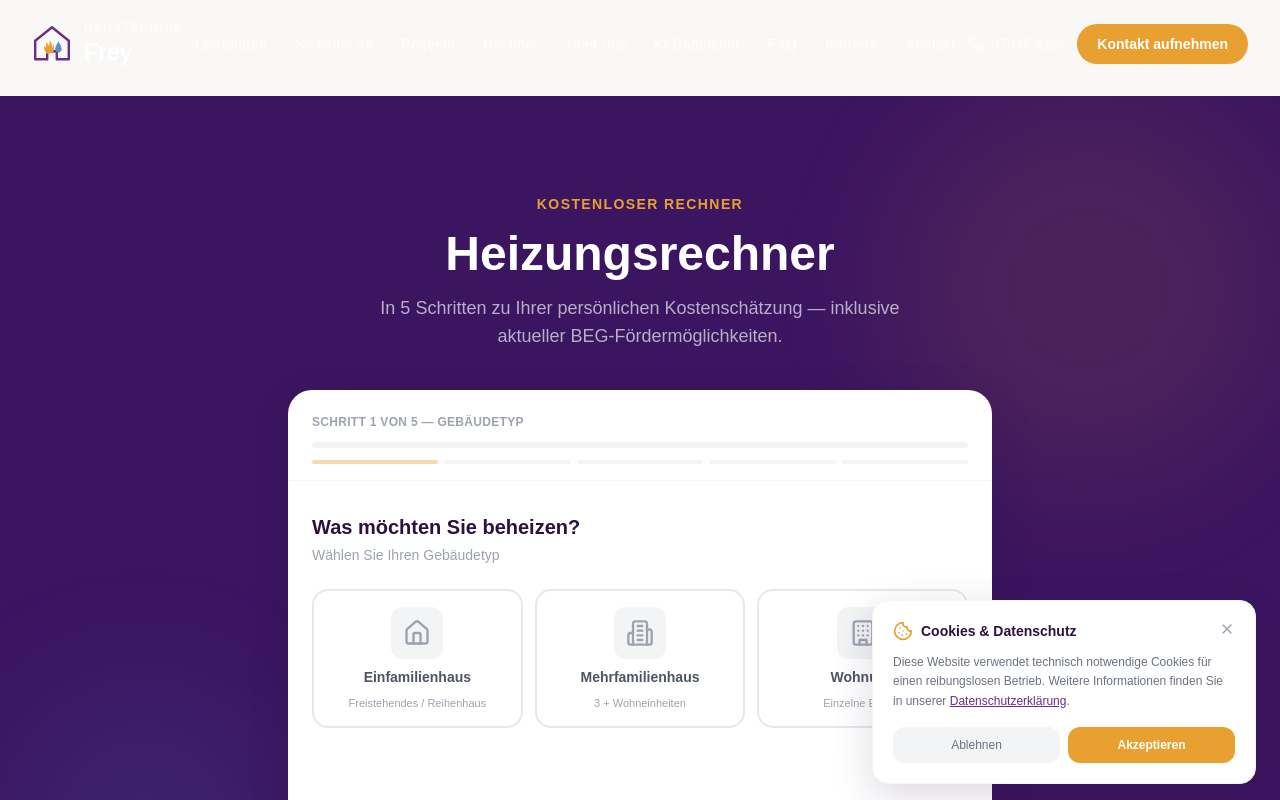
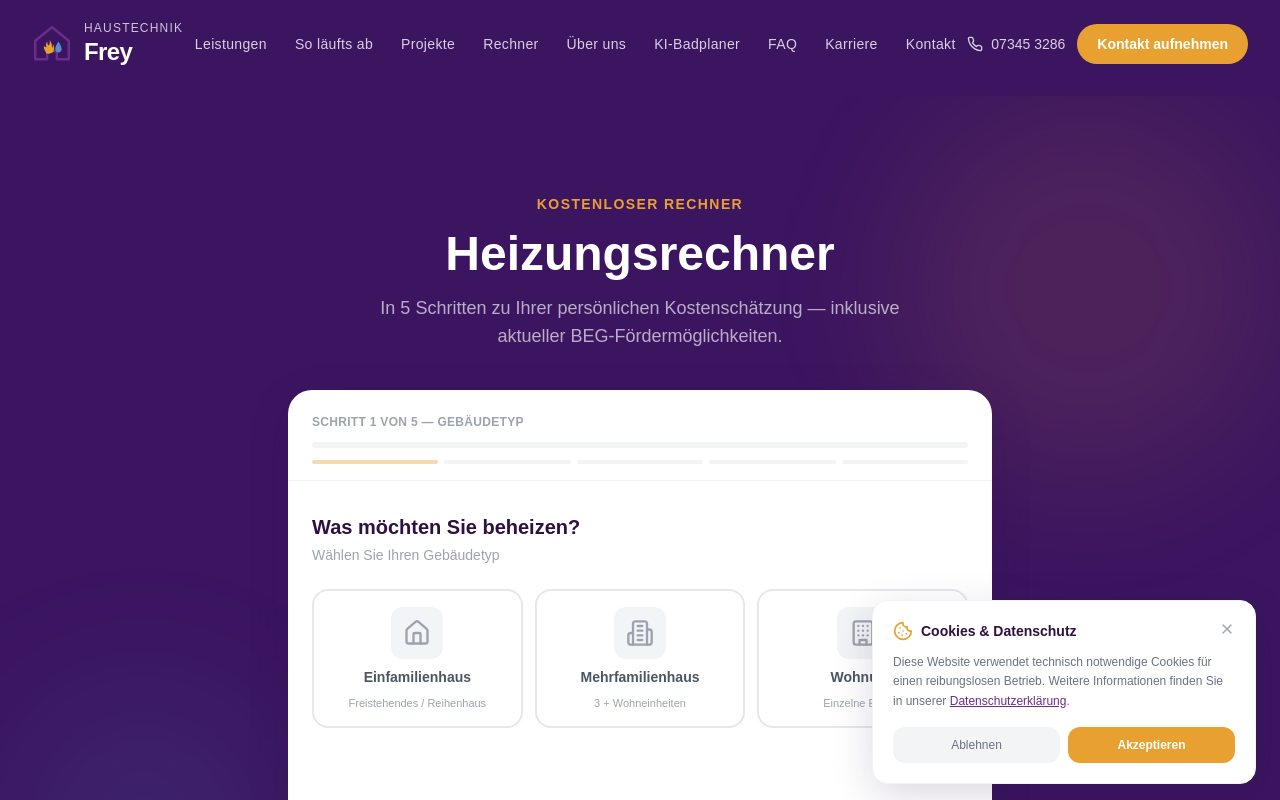
Before and after one commit to 0xethermatt/haustechnik-frey, a Next.js app: page /rechner in a window 1280 px wide. Shown: the top 800 px of the page. Built offline with nearby package versions, Linux system fonts and the light colour scheme.

Commit message:
Fix nav background on /rechner page

```diff
--- a/app/rechner/page.tsx
+++ b/app/rechner/page.tsx
@@ -17,7 +17,7 @@ export default function RechnerPage() {
   return (
     <main>
       <Navigation />
-      <div className="pt-24" />
+      <div className="h-24 bg-[#3B1560]" />
       <Heizungsrechner />
       <EinsparRechner />
       <Footer />
```
